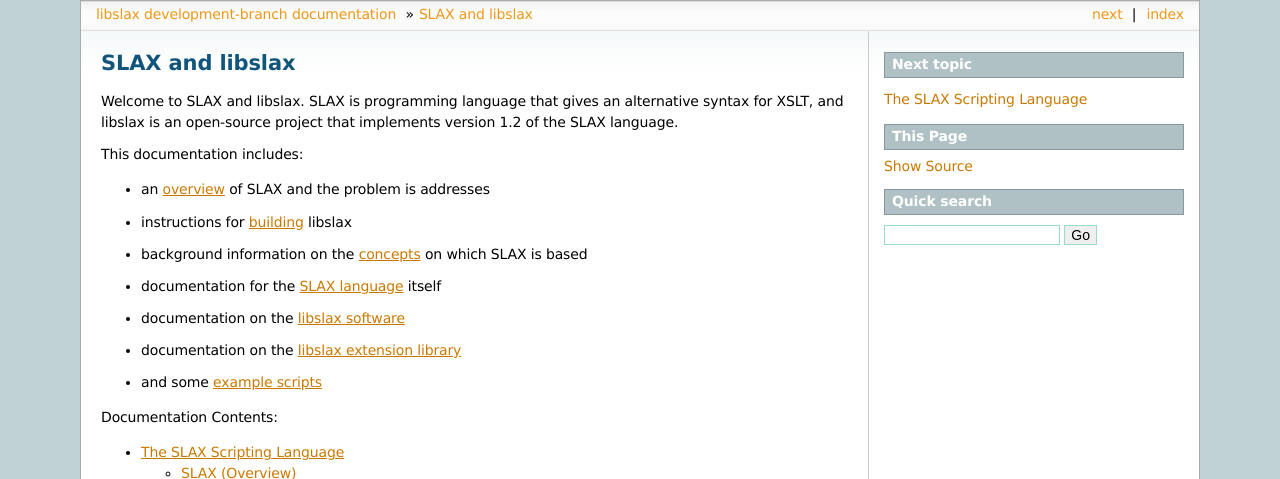
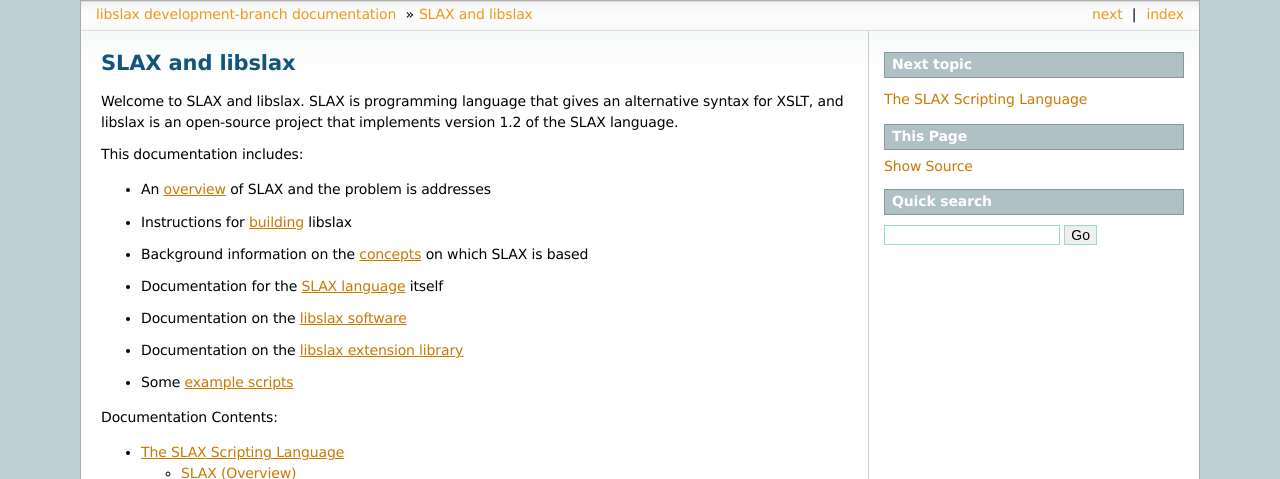
Before and after one commit to Juniper/libslax, a Sphinx documentation site: the page built from doc/index.rst, in a window 1280 px wide. Shown: the top 479 px of the page. Built offline with Sphinx 7.4.7, drawn with Linux system fonts in a browser that asks for light colours.

```diff
--- a/doc/index.rst
+++ b/doc/index.rst
@@ -8,13 +8,13 @@
 
 This documentation includes:
 
-- an :ref:`overview <overview>` of SLAX and the problem is addresses
-- instructions for :ref:`building <building>` libslax
-- background information on the :ref:`concepts <concepts>` on which SLAX is based
-- documentation for the :ref:`SLAX language <SLAX language>` itself
-- documentation on the :ref:`libslax software <libslax software>`
-- documentation on the :ref:`libslax extension library <libslax-extensions>`
-- and some :ref:`example scripts <example scripts>`
+- An :ref:`overview <overview>` of SLAX and the problem is addresses
+- Instructions for :ref:`building <building>` libslax
+- Background information on the :ref:`concepts <concepts>` on which SLAX is based
+- Documentation for the :ref:`SLAX language <SLAX language>` itself
+- Documentation on the :ref:`libslax software <libslax software>`
+- Documentation on the :ref:`libslax extension library <libslax-extensions>`
+- Some :ref:`example scripts <example scripts>`
 
 .. toctree::
     :maxdepth: 3
```
